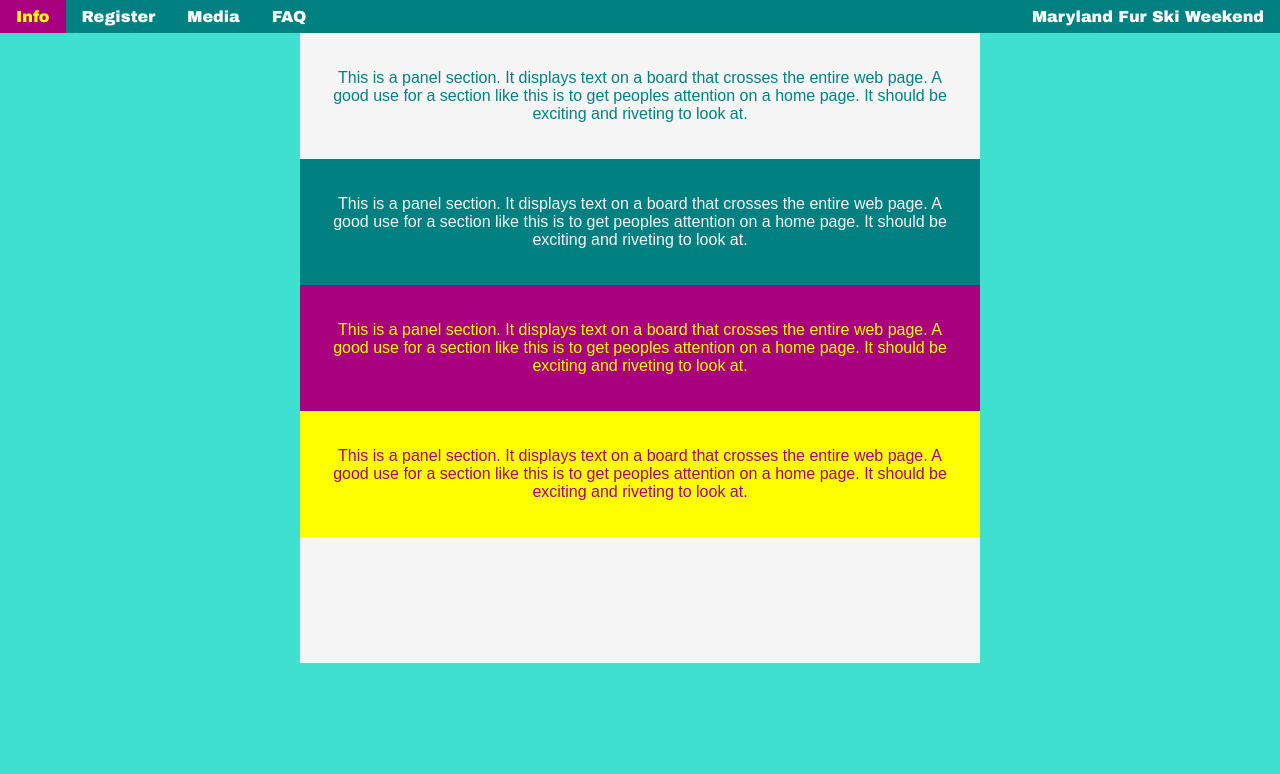
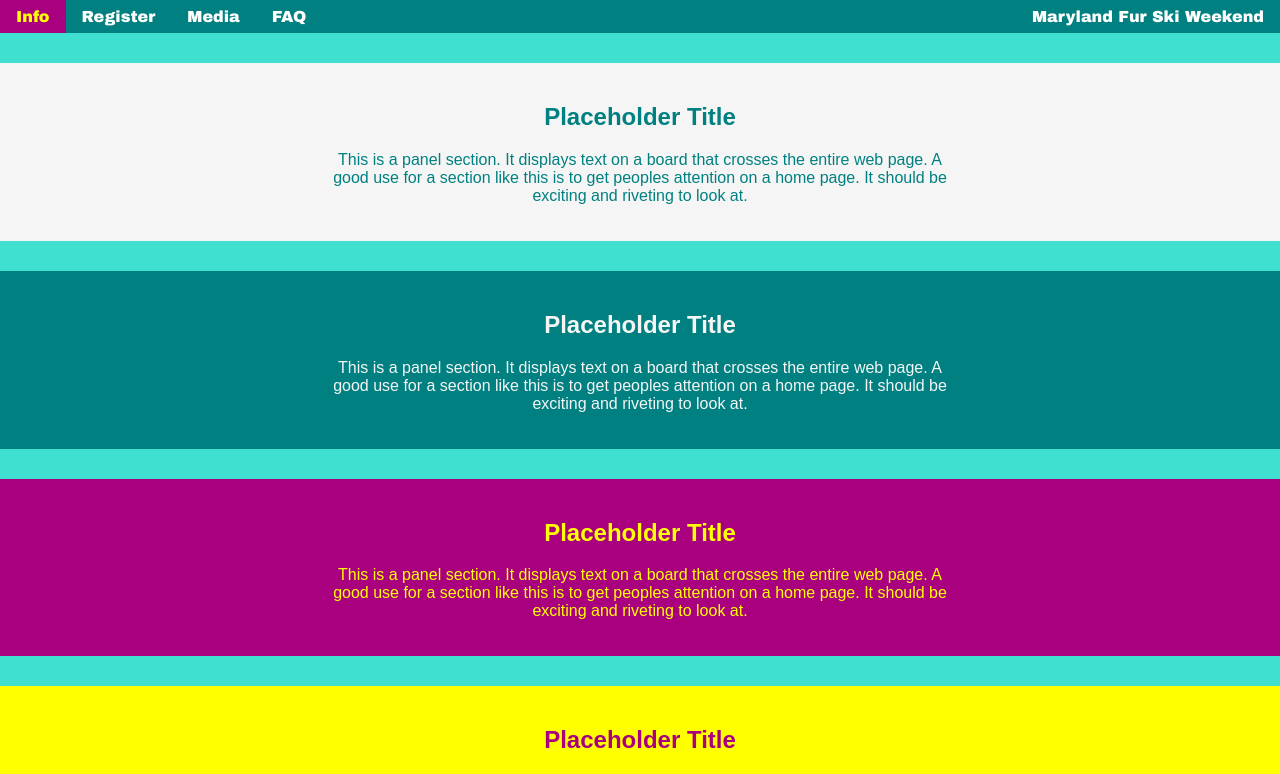
Before and after one commit to JustinJefferson/ski-wkend-react, a React (Create React App) app: page /info in a window 1280 px wide. Shown: the top 774 px of the page. Built offline with nearby package versions, Linux system fonts and the light colour scheme.

Commit message:
fixed panel length

```diff
--- a/src/components/Card.tsx
+++ b/src/components/Card.tsx
@@ -5,7 +5,7 @@ const white = { background: 'whitesmoke', color: 'teal' };
 const teal = { background: 'teal', color: 'whitesmoke' };
 const purple = { background: 'rgb(168, 0, 126)', color: 'yellow' };
 const yellow = { background: 'yellow', color: 'rgb(168, 0, 126)' };
-const clear = { color: 'whitesmoke' }
+const clear = { background: 'none', color: 'whitesmoke' }
 
 export const color = (style: string) => {
     switch (style) {
--- a/src/components/Panel.css
+++ b/src/components/Panel.css
@@ -1,5 +1,10 @@
 .Panel {
     padding: 20px;
+    margin-top: 30px;
+    margin-bottom: 30px;
+}
+
+.Frame {
     margin: auto;
     width: 50%;
     overflow-wrap: break-word;
--- a/src/components/Panel.tsx
+++ b/src/components/Panel.tsx
@@ -6,7 +6,9 @@ const Panel = (props: any) => {
     const {children, look} = props;
     return (
         <div className='Panel' style={color(look)}>
-            {children}
+            <div className='Frame'>
+                {children}
+            </div>
         </div>
     )
 }
--- a/src/pages/FAQ.tsx
+++ b/src/pages/FAQ.tsx
@@ -7,7 +7,7 @@ const Display = (props: any) => {
     const item: QA = props.item;
     return (
         <div>
-            <div className="Card-top Color-yellow">
+            <div className="Card-top Color-purple">
                 <h3 className="Question">Q: {item.question}</h3>
             </div>
             <div className="Card-bottom">
--- a/src/pages/Info.tsx
+++ b/src/pages/Info.tsx
@@ -6,6 +6,7 @@ const Info = () =>
     <div>
         <Panel look='white'>
             <div>
+                <h2>Placeholder Title</h2>
                 <p>
                     This is a panel section. It displays text on a board that crosses the entire web page.
                     A good use for a section like this is to get peoples attention on a home page. It
@@ -15,6 +16,7 @@ const Info = () =>
         </Panel>
         <Panel look='teal'>
             <div>
+                <h2>Placeholder Title</h2>
                 <p>
                     This is a panel section. It displays text on a board that crosses the entire web page.
                     A good use for a section like this is to get peoples attention on a home page. It
@@ -24,6 +26,7 @@ const Info = () =>
         </Panel>
         <Panel look='purple'>
             <div>
+                <h2>Placeholder Title</h2>
                 <p>
                     This is a panel section. It displays text on a board that crosses the entire web page.
                     A good use for a section like this is to get peoples attention on a home page. It
@@ -33,6 +36,7 @@ const Info = () =>
         </Panel>
         <Panel look='yellow'>
             <div>
+                <h2>Placeholder Title</h2>
                 <p>
                     This is a panel section. It displays text on a board that crosses the entire web page.
                     A good use for a section like this is to get peoples attention on a home page. It
@@ -42,6 +46,7 @@ const Info = () =>
         </Panel>
         <Panel look='clear'>
             <div>
+                <h2>Placeholder Title</h2>
                 <p>
                     This is a panel section. It displays text on a board that crosses the entire web page.
                     A good use for a section like this is to get peoples attention on a home page. It
```
